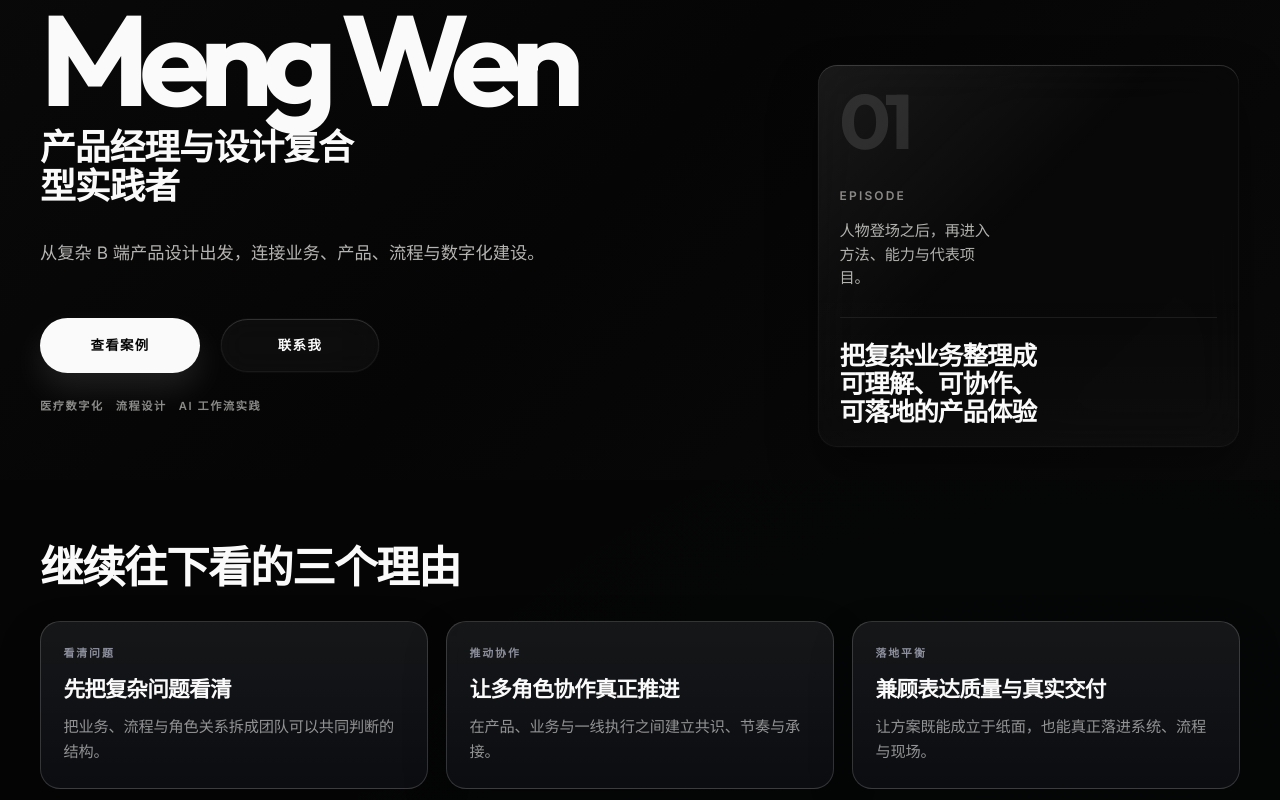
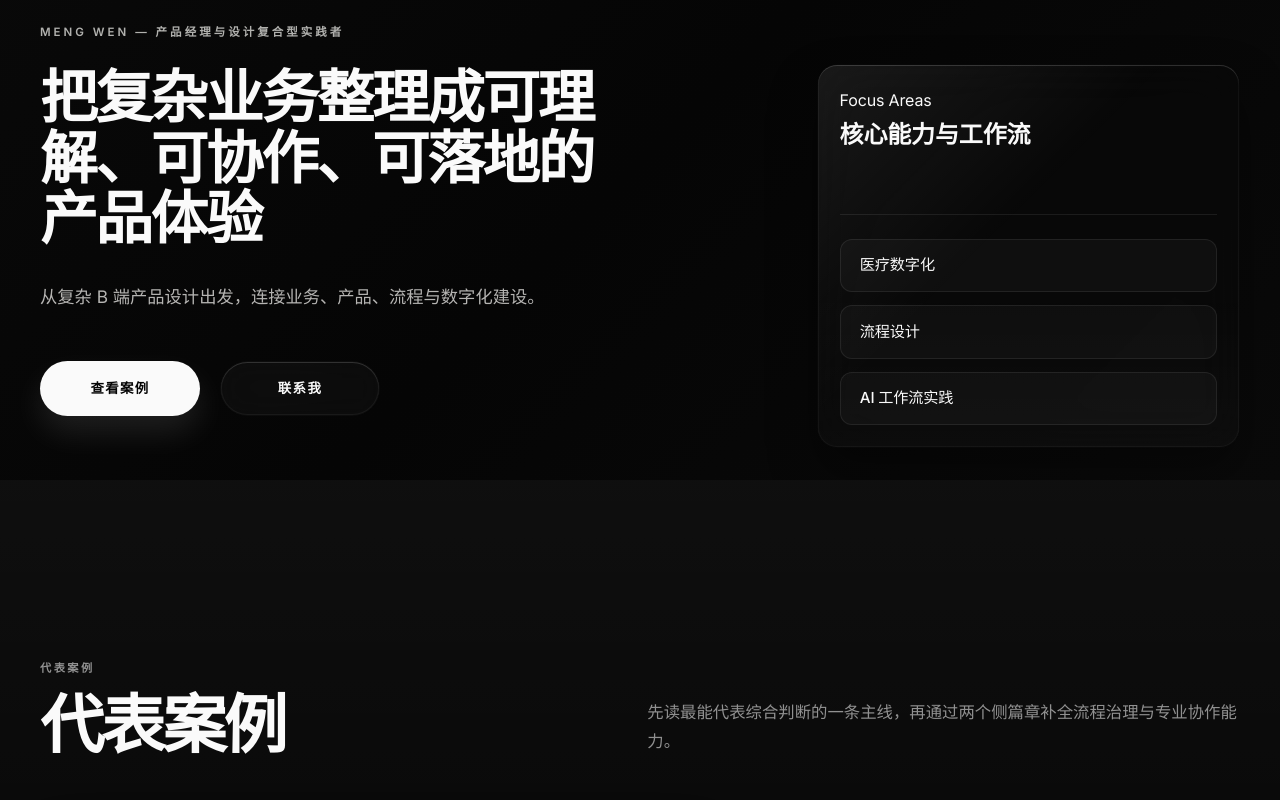
Before and after one commit to wmeng0219-source/Portfolio, a React (Vite) app: page /#/ in a window 1280 px wide. Shown: the part 320-1120 px from the top of the page. Built offline with nearby package versions, Linux system fonts and the light colour scheme.

Commit message:
refactor: overhaul content structure, remove redundant text and ProofStrip, reorder to prioritize Portfolio

```diff
--- a/src/components/Hero/Hero.module.css
+++ b/src/components/Hero/Hero.module.css
@@ -52,22 +52,14 @@
   margin-bottom: 1.1rem;
 }
 
-.nameplate {
+.mainTitle {
+  max-width: 18ch;
+  margin-top: 1.5rem;
   font-family: var(--font-display);
-  font-size: clamp(4.3rem, 10vw, 8.4rem);
+  font-size: clamp(2.4rem, 4.5vw, 4.4rem);
   font-weight: 700;
-  line-height: 0.88;
-  letter-spacing: -0.08em;
-}
-
-.roleTitle {
-  max-width: 14ch;
-  margin-top: 0.8rem;
-  font-family: var(--font-display);
-  font-size: clamp(1.9rem, 2.8vw, 2.7rem);
-  font-weight: 600;
-  line-height: 1.08;
-  letter-spacing: -0.03em;
+  line-height: 1.05;
+  letter-spacing: -0.04em;
 }
 
 .body {
@@ -86,17 +78,6 @@
   flex-wrap: wrap;
 }
 
-.metaStrip {
-  display: flex;
-  flex-wrap: wrap;
-  gap: 0.75rem;
-  margin-top: 1.5rem;
-  color: rgba(243, 242, 239, 0.56);
-  font-size: 0.7rem;
-  font-weight: 600;
-  letter-spacing: 0.14em;
-  text-transform: uppercase;
-}
 
 .btnPrimary,
 .btnSecondary {
@@ -143,9 +124,9 @@
 
 .panel {
   position: relative;
-  display: grid;
-  gap: 1.35rem;
-  align-self: end;
+  display: flex;
+  flex-direction: column;
+  justify-content: space-between;
   min-height: 24rem;
   padding: 1.35rem;
   border: 1px solid transparent;
@@ -178,62 +159,25 @@
   z-index: 1;
 }
 
-.panelEpisode {
-  position: relative;
-  z-index: 1;
-  margin: 0;
-  color: rgba(243, 242, 239, 0.12);
-  font-family: var(--font-display);
-  font-size: clamp(3.8rem, 6vw, 5.4rem);
-  font-weight: 700;
-  line-height: 0.88;
-  letter-spacing: -0.08em;
+.panelSignals {
+  display: flex;
+  flex-direction: column;
+  gap: 0.8rem;
+  margin-top: 2rem;
+  border-top: 1px solid rgba(255, 255, 255, 0.08);
+  padding-top: 1.5rem;
 }
 
-.panelTop {
-  display: grid;
-  gap: 0.45rem;
-}
-
-.panelLead {
-  display: grid;
-  gap: 0;
-  align-content: end;
-  min-height: auto;
-  padding-top: 0.9rem;
-  border-top: 1px solid rgba(255, 255, 255, 0.08);
-}
-
-.panelLeadLabel,
-.panelCaption,
-.panelLeadValue,
-.panelLeadBody {
-  margin: 0;
-}
-
-.panelLeadLabel {
-  color: rgba(243, 242, 239, 0.54);
-  font-size: 0.75rem;
-  font-weight: 600;
-  letter-spacing: 0.18em;
-  text-transform: uppercase;
-}
-
-.panelCaption {
-  max-width: 16ch;
-  color: rgba(243, 242, 239, 0.72);
+.signalTag {
+  display: inline-flex;
+  align-items: center;
+  padding: 0.8rem 1.2rem;
+  background: rgba(255, 255, 255, 0.03);
+  border: 1px solid rgba(255, 255, 255, 0.08);
+  border-radius: var(--radius-md);
   font-size: 0.95rem;
-  line-height: 1.55;
-}
-
-.panelLeadValue {
-  max-width: 12ch;
   color: var(--color-text-primary);
-  font-family: var(--font-display);
-  font-size: clamp(1.45rem, 2vw, 1.9rem);
-  font-weight: 600;
-  line-height: 1.08;
-  letter-spacing: -0.04em;
+  font-weight: 500;
 }
 
 @media (max-width: 900px) {
@@ -252,7 +196,7 @@
     padding-bottom: 0;
   }
 
-  .nameplate {
+  .mainTitle {
     max-width: none;
   }
 
@@ -272,12 +216,8 @@
     letter-spacing: 0.2em;
   }
 
-  .nameplate {
-    font-size: clamp(3.4rem, 16vw, 5.1rem);
-  }
-
-  .roleTitle {
-    font-size: clamp(1.45rem, 7vw, 2rem);
+  .mainTitle {
+    font-size: clamp(2.2rem, 8vw, 3rem);
   }
 
   .actions {
--- a/src/components/Hero/index.jsx
+++ b/src/components/Hero/index.jsx
@@ -98,13 +98,10 @@ const Hero = () => {
       <div className={styles.shell}>
         <div className={styles.copy} ref={copyRef}>
           <p className={styles.kicker} data-hero-anim>
-            {t('hero.kicker')}
+            {t('hero.meta.name')} — {t('hero.meta.role')}
           </p>
-          <p className={styles.nameplate} data-hero-anim>
-            {t('hero.meta.name')}
-          </p>
-          <h1 className={styles.roleTitle} data-hero-anim>
-            {t('hero.meta.role')}
+          <h1 className={styles.mainTitle} data-hero-anim>
+            {t('hero.title')}
           </h1>
           <p className={styles.body} data-hero-anim>
             {t('hero.body')}
@@ -117,22 +114,17 @@ const Hero = () => {
               {t('hero.btn.contact')}
             </a>
           </div>
-          <div className={styles.metaStrip} data-hero-anim>
-            <span>{t('hero.signal.1')}</span>
-            <span>{t('hero.signal.2')}</span>
-            <span>{t('hero.signal.3')}</span>
-          </div>
         </div>
 
         <aside className={styles.panel} ref={visualRef} aria-label={t('hero.panel.label')}>
-          <p className={styles.panelEpisode}>{t('hero.panel.episode')}</p>
           <div className={styles.panelTop}>
             <p className={styles.panelLeadLabel}>{t('hero.panel.label')}</p>
-            <p className={styles.panelCaption}>{t('hero.panel.title')}</p>
+            <h2 className={styles.panelCaption}>{t('hero.panel.title')}</h2>
           </div>
-
-          <div className={styles.panelLead}>
-            <p className={styles.panelLeadValue}>{t('hero.title')}</p>
+          <div className={styles.panelSignals}>
+            <div className={styles.signalTag}>{t('hero.signal.1')}</div>
+            <div className={styles.signalTag}>{t('hero.signal.2')}</div>
+            <div className={styles.signalTag}>{t('hero.signal.3')}</div>
           </div>
         </aside>
       </div>
--- a/src/components/ProofStrip/ProofStrip.module.css
+++ /dev/null
@@ -1,91 +0,0 @@
-.section {
-  padding: clamp(2.5rem, 5vw, 4rem) clamp(1.25rem, 4vw, 2.5rem) clamp(3rem, 6vw, 4.5rem);
-}
-
-.chapter {
-  width: min(100%, var(--content-max));
-  margin: 0 auto 2rem;
-  display: grid;
-  gap: 0.6rem;
-}
-
-.chapterLabel {
-  color: rgba(229, 233, 255, 0.54);
-  font-size: 0.72rem;
-  font-weight: 600;
-  letter-spacing: 0.18em;
-  text-transform: uppercase;
-}
-
-.chapterTitle {
-  max-width: 18ch;
-  color: var(--color-text-primary);
-  font-family: var(--font-display);
-  font-size: clamp(2rem, 3.4vw, 3rem);
-  font-weight: 600;
-  line-height: 1.04;
-  letter-spacing: -0.035em;
-}
-
-.shell {
-  width: min(100%, var(--content-max));
-  margin: 0 auto;
-  display: grid;
-  grid-template-columns: repeat(3, minmax(0, 1fr));
-  gap: 1.15rem;
-}
-
-.card {
-  min-height: 100%;
-  padding: 1.35rem 1.4rem 1.45rem;
-  border: 1px solid var(--color-border-strong);
-  border-radius: var(--radius-lg);
-  background:
-    linear-gradient(180deg, rgba(255, 255, 255, 0.06), rgba(255, 255, 255, 0.02)),
-    rgba(9, 10, 15, 0.72);
-  box-shadow: 0 18px 44px rgba(0, 0, 0, 0.22);
-  backdrop-filter: blur(16px);
-  transform: translateY(0);
-  transform-origin: center center;
-  will-change: transform, box-shadow;
-  transition: box-shadow 0.24s ease, border-color 0.24s ease, background-color 0.24s ease;
-}
-
-.card:hover {
-  border-color: rgba(255, 255, 255, 0.18);
-}
-
-.eyebrow {
-  margin-bottom: 0.95rem;
-  color: rgba(229, 233, 255, 0.58);
-  font-size: 0.68rem;
-  font-weight: 600;
-  letter-spacing: 0.18em;
-  text-transform: uppercase;
-}
-
-.title {
-  margin-bottom: 0.7rem;
-  color: var(--color-text-primary);
-  font-family: var(--font-display);
-  font-size: clamp(1.1rem, 1.8vw, 1.35rem);
-  font-weight: 600;
-  line-height: 1.15;
-  letter-spacing: -0.03em;
-}
-
-.body {
-  color: var(--color-text-muted);
-  font-size: 0.95rem;
-  line-height: 1.7;
-}
-
-@media (max-width: 900px) {
-  .section {
-    padding-bottom: 3rem;
-  }
-
-  .shell {
-    grid-template-columns: 1fr;
-  }
-}
--- a/src/components/ProofStrip/index.jsx
+++ /dev/null
@@ -1,32 +0,0 @@
-import React from 'react';
-import { useLanguage } from '../../context/LanguageContext';
-import styles from './ProofStrip.module.css';
-
-const items = [1, 2, 3];
-
-const ProofStrip = () => {
-  const { t } = useLanguage();
-  const headingId = 'proof-strip-title';
-
-  return (
-    <section className={styles.section} aria-labelledby={headingId} data-motion-section>
-      <div className={styles.chapter}>
-        <h2 className={styles.chapterTitle} id={headingId}>
-          {t('proof.title')}
-        </h2>
-      </div>
-
-      <div className={styles.shell} data-motion-group="proof">
-        {items.map((item) => (
-          <article className={styles.card} key={item} data-motion-item data-motion-hover="card">
-            <p className={styles.eyebrow}>{t(`proof.item.${item}.label`)}</p>
-            <p className={styles.title}>{t(`proof.item.${item}.title`)}</p>
-            <p className={styles.body}>{t(`proof.item.${item}.body`)}</p>
-          </article>
-        ))}
-      </div>
-    </section>
-  );
-};
-
-export default ProofStrip;
--- a/src/locales/en.json
+++ b/src/locales/en.json
@@ -6,7 +6,6 @@
   "nav.menu": "Menu",
   "nav.close": "Close menu",
   "hero.eyebrow": "Product Design for Complex Systems",
-  "hero.kicker": "Act One / Character Introduction",
   "hero.title": "Turning complex business into product experiences that people can understand, align on, and deliver",
   "hero.subtitle": "Product Designer and Digital Practitioner",
   "hero.body": "Starting from complex B2B product design, I connect business, product thinking, workflow design, and digital delivery.",
@@ -17,22 +16,9 @@
   "hero.signal.1": "Healthcare digitization",
   "hero.signal.2": "Workflow design",
   "hero.signal.3": "AI workflow practice",
-  "hero.panel.label": "Episode",
-  "hero.panel.episode": "01",
-  "hero.panel.title": "After the introduction comes method, capability, and featured work.",
-  "hero.panel.body": "",
-  "proof.chapter": "Act Two / Capability Signals",
-  "proof.title": "Three reasons to keep reading",
-  "proof.item.1.label": "See the Problem",
-  "proof.item.1.title": "Make complex problems legible",
-  "proof.item.1.body": "Break business, workflow, and role relationships into structures teams can judge together.",
-  "proof.item.2.label": "Move Alignment",
-  "proof.item.2.title": "Turn multi-role collaboration into progress",
-  "proof.item.2.body": "Build alignment, pace, and handoff across product, business, and frontline execution.",
-  "proof.item.3.label": "Land the Work",
-  "proof.item.3.title": "Balance expression with real delivery",
-  "proof.item.3.body": "Make solutions work not only on the page, but also in systems, workflows, and real operations.",
-  "about.kicker": "Act Three / Method",
+  "hero.panel.label": "Focus Areas",
+  "hero.panel.title": "Core Capabilities & Workflow",
+  "about.kicker": "Approach",
   "about.title": "Bringing business understanding, workflow design, and coordination into one product method",
   "about.lead": "I work long-term in pediatric dental digitization and clinic operations, where the challenge is rarely a single screen but a system shaped by rules, roles, and real execution conditions.",
   "about.body": "My work usually starts from frontline problems, then turns business signals into structures that can be organized as workflows, systems, and collaboration plans.",
@@ -45,7 +31,7 @@
   "about.point.3.label": "AI Workflow Practice",
   "about.point.3.title": "Bringing AI into the product workflow",
   "about.point.3.body": "I continuously use AI to assist with requirement analysis, information structuring, and solution synthesis — turning complex problems into clear outputs faster, while keeping key judgment and delivery in my hands.",
-  "experience.kicker": "Act Four / Path",
+  "experience.kicker": "Experience",
   "experience.title": "Across design, product, and the business floor.",
   "experience.intro": "My growth is less about job titles and more about moving from design execution into business understanding, product judgment, and delivery.",
   "experience.item.1.period": "2019 - 2020",
@@ -60,11 +46,11 @@
   "experience.item.4.period": "2023.04 - Present",
   "experience.item.4.title": "Product and Delivery",
   "experience.item.4.body": "In pediatric dental digitization, I now work as a product manager and ITBP, connecting business, IT, and engineering to push digital solutions into real use.",
-  "portfolio.kicker": "Main Episode / Cases",
+  "portfolio.kicker": "Selected Works",
   "portfolio.title": "Featured Cases",
-  "portfolio.intro": "Start with the lead storyline, then use two side episodes to expand workflow governance and specialist collaboration.",
-  "portfolio.featured": "Lead Episode",
-  "portfolio.secondaryLabel": "Side Episodes",
+  "portfolio.intro": "A core project followed by two targeted solutions.",
+  "portfolio.featured": "Main Project",
+  "portfolio.secondaryLabel": "Targeted Solutions",
   "portfolio.item.1.tag": "Rule System / Member Automation",
   "portfolio.item.1.title": "Member automation and service continuity",
   "portfolio.item.1.body": "Membership, coupons, payments, and billing were disconnected, leaving frontline teams to improvise and finance to reconcile manually.",
@@ -80,7 +66,7 @@
   "portfolio.item.3.body": "Pure manual image reading lacked system traceability and quality control, making utilization and diagnostic behavior hard to track.",
   "portfolio.item.3.reframe": "I first turned image reading into a structured record flow, then built a human-AI loop around AI marks, doctor review, and feedback recovery.",
   "portfolio.item.3.result": "After AI launch, average cavity findings per X-ray rose from 1.43 to 3.46, a detection rate improvement of over 140%.",
-  "contact.kicker": "Epilogue / Contact",
+  "contact.kicker": "Contact",
   "contact.title": "If you want to move a complex product forward together, feel free to reach out.",
   "contact.body": "Best suited for conversations about workflow-heavy products, service collaboration, digital delivery, and helping teams form clearer alignment around hard problems.",
   "contact.emailLabel": "Email",
--- a/src/locales/zh.json
+++ b/src/locales/zh.json
@@ -6,7 +6,6 @@
   "nav.menu": "菜单",
   "nav.close": "关闭菜单",
   "hero.eyebrow": "Product Design for Complex Systems",
-  "hero.kicker": "第一幕 / 人物登场",
   "hero.title": "把复杂业务整理成可理解、可协作、可落地的产品体验",
   "hero.subtitle": "产品设计师与数字化实践者",
   "hero.body": "从复杂 B 端产品设计出发，连接业务、产品、流程与数字化建设。",
@@ -17,22 +16,9 @@
   "hero.signal.1": "医疗数字化",
   "hero.signal.2": "流程设计",
   "hero.signal.3": "AI 工作流实践",
-  "hero.panel.label": "Episode",
-  "hero.panel.episode": "01",
-  "hero.panel.title": "人物登场之后，再进入方法、能力与代表项目。",
-  "hero.panel.body": "",
-  "proof.chapter": "第二幕 / 能力信号",
-  "proof.title": "继续往下看的三个理由",
-  "proof.item.1.label": "看清问题",
-  "proof.item.1.title": "先把复杂问题看清",
-  "proof.item.1.body": "把业务、流程与角色关系拆成团队可以共同判断的结构。",
-  "proof.item.2.label": "推动协作",
-  "proof.item.2.title": "让多角色协作真正推进",
-  "proof.item.2.body": "在产品、业务与一线执行之间建立共识、节奏与承接。",
-  "proof.item.3.label": "落地平衡",
-  "proof.item.3.title": "兼顾表达质量与真实交付",
-  "proof.item.3.body": "让方案既能成立于纸面，也能真正落进系统、流程与现场。",
-  "about.kicker": "第三幕 / 方法",
+  "hero.panel.label": "Focus Areas",
+  "hero.panel.title": "核心能力与工作流",
+  "about.kicker": "工作方法",
   "about.title": "把业务理解、流程设计与协作推进放进同一套产品方法里",
   "about.lead": "我长期处在儿童口腔医疗数字化与门诊经营场景里，处理的不是孤立页面，而是牵涉规则、角色和真实执行条件的系统问题。",
   "about.body": "我的工作通常从一线问题出发，把业务现象拆成可判断的结构，再组织成流程、系统与协作方案。",
@@ -45,7 +31,7 @@
   "about.point.3.label": "AI 工作流实践",
   "about.point.3.title": "让 AI 真正进入产品工作流",
   "about.point.3.body": "持续用 AI 辅助需求分析、信息结构化与方案沉淀，把复杂问题更快转化为清晰输出，但关键判断与推进落地仍由我主导。",
-  "experience.kicker": "第四幕 / 路径",
+  "experience.kicker": "工作经历",
   "experience.title": "跨设计、产品与业务现场。",
   "experience.intro": "我的成长不是岗位名称的变化，而是逐步从设计执行走向复杂业务理解、产品方案判断与落地推进。",
   "experience.item.1.period": "2019 - 2020",
@@ -60,7 +46,7 @@
   "experience.item.4.period": "2023.04 - 至今",
   "experience.item.4.title": "产品与落地",
   "experience.item.4.body": "在儿童口腔医疗数字化场景中承担产品经理 / ITBP 角色，连接业务、IT 与研发，让数字化方案真正发生。",
-  "portfolio.kicker": "主线篇章 / 案例",
+  "portfolio.kicker": "代表案例",
   "portfolio.title": "代表案例",
   "portfolio.intro": "先读最能代表综合判断的一条主线，再通过两个侧篇章补全流程治理与专业协作能力。",
   "portfolio.featured": "主篇章",
@@ -80,7 +66,7 @@
   "portfolio.item.3.body": "纯人工读片缺少系统留痕与质控，拍片利用率和诊断行为都无法追踪。",
   "portfolio.item.3.reframe": "我先把读片变成结构化记录流程，再建立 AI 标记、医生复核、差异回收的人机协作机制。",
   "portfolio.item.3.result": "AI 读片上线后，平均单张龋齿发现数从 1.43 颗提升至 3.46 颗，检出率提升超 140%。",
-  "contact.kicker": "尾声 / 联系",
+  "contact.kicker": "联系我",
   "contact.title": "如果你希望一起推进复杂业务产品，欢迎联系我。",
   "contact.body": "适合讨论复杂流程产品、服务协同、数字化落地，以及如何让团队对问题形成更清晰的一致理解。",
   "contact.emailLabel": "Email",
--- a/src/pages/Home/index.jsx
+++ b/src/pages/Home/index.jsx
@@ -1,7 +1,6 @@
 import React, { useRef } from 'react';
 import Navbar from '../../components/Navbar';
 import Hero from '../../components/Hero';
-import ProofStrip from '../../components/ProofStrip';
 import About from '../../components/About';
 import Experience from '../../components/Experience';
 import Portfolio from '../../components/Portfolio';
@@ -17,10 +16,9 @@ function Home() {
       <Navbar />
       <main>
         <Hero />
-        <ProofStrip />
+        <Portfolio />
         <About />
         <Experience />
-        <Portfolio />
         <Contact />
       </main>
     </div>
```
Also changed, not shown: 1 other file (tests, documents, lock files or other folders).
